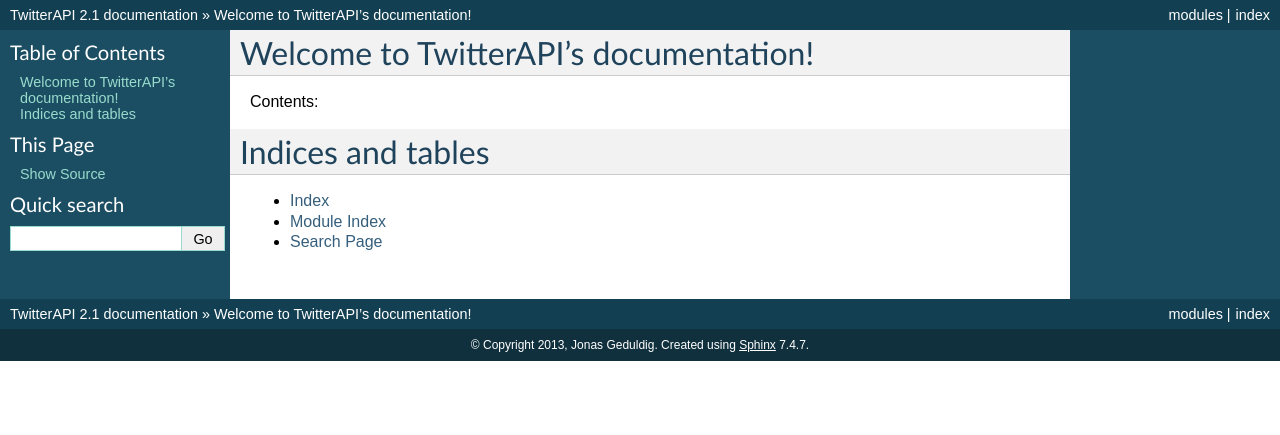
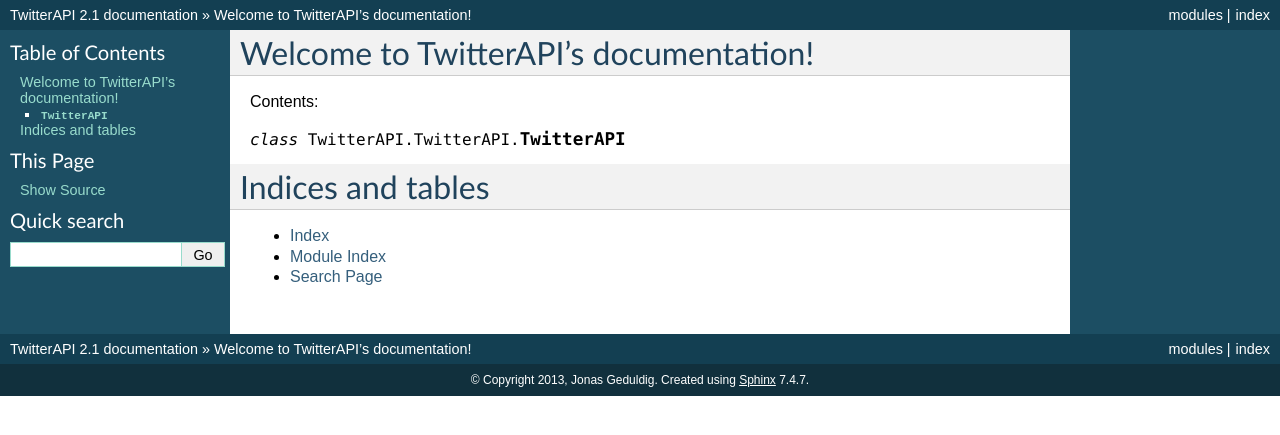
Before and after one commit to geduldig/TwitterAPI, a Sphinx documentation site: the page built from docs/index.rst, in a window 1280 px wide. Shown: the top 435 px of the page. Built offline with Sphinx 7.4.7, drawn with Linux system fonts in a browser that asks for light colours.

Commit message:
Update index.rst

```diff
--- a/docs/index.rst
+++ b/docs/index.rst
@@ -13,6 +13,8 @@
 
 .. module:: TwitterAPI.TwitterAPI
 
+.. class:: TwitterAPI
+
 
 Indices and tables
 ==================
```
